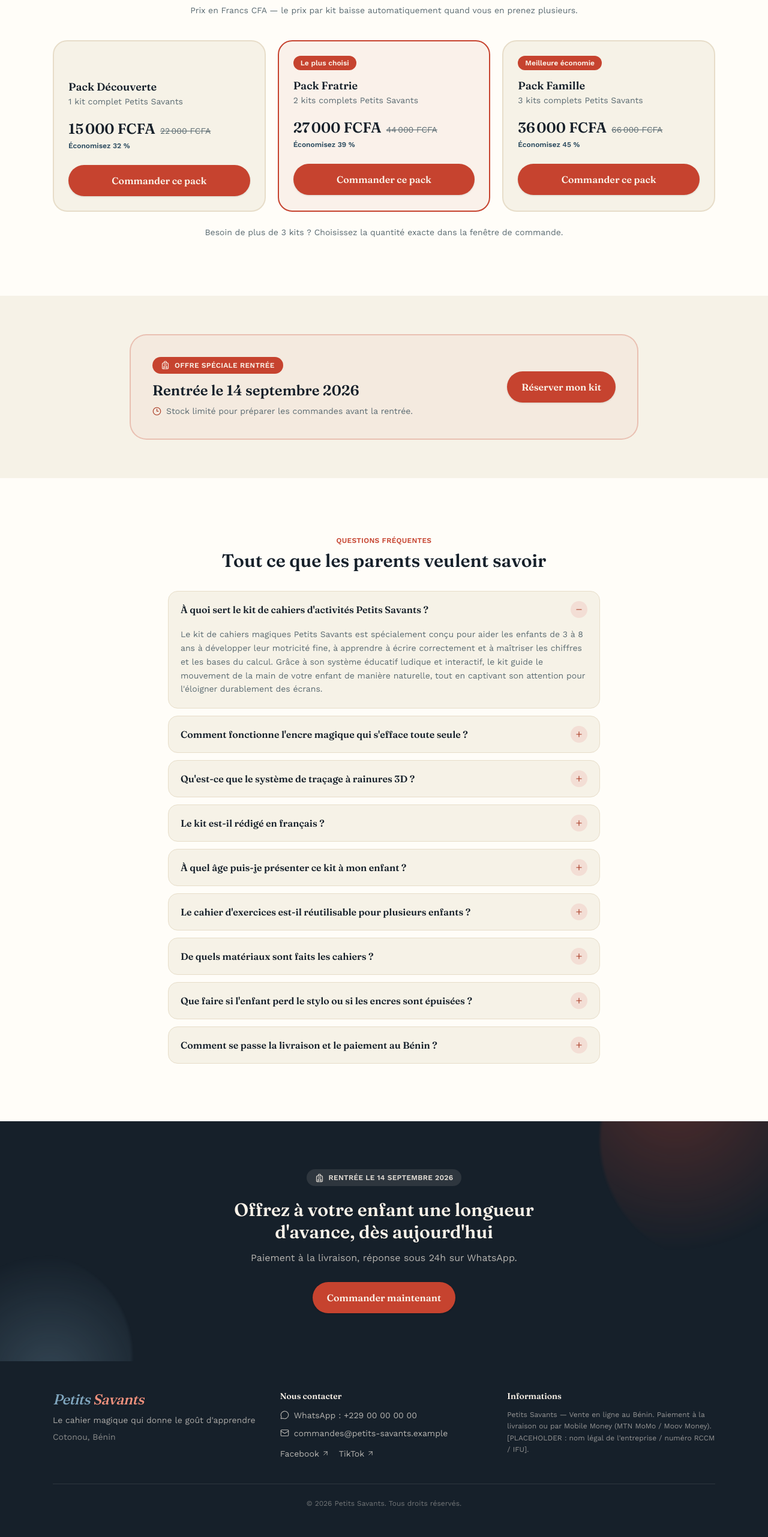
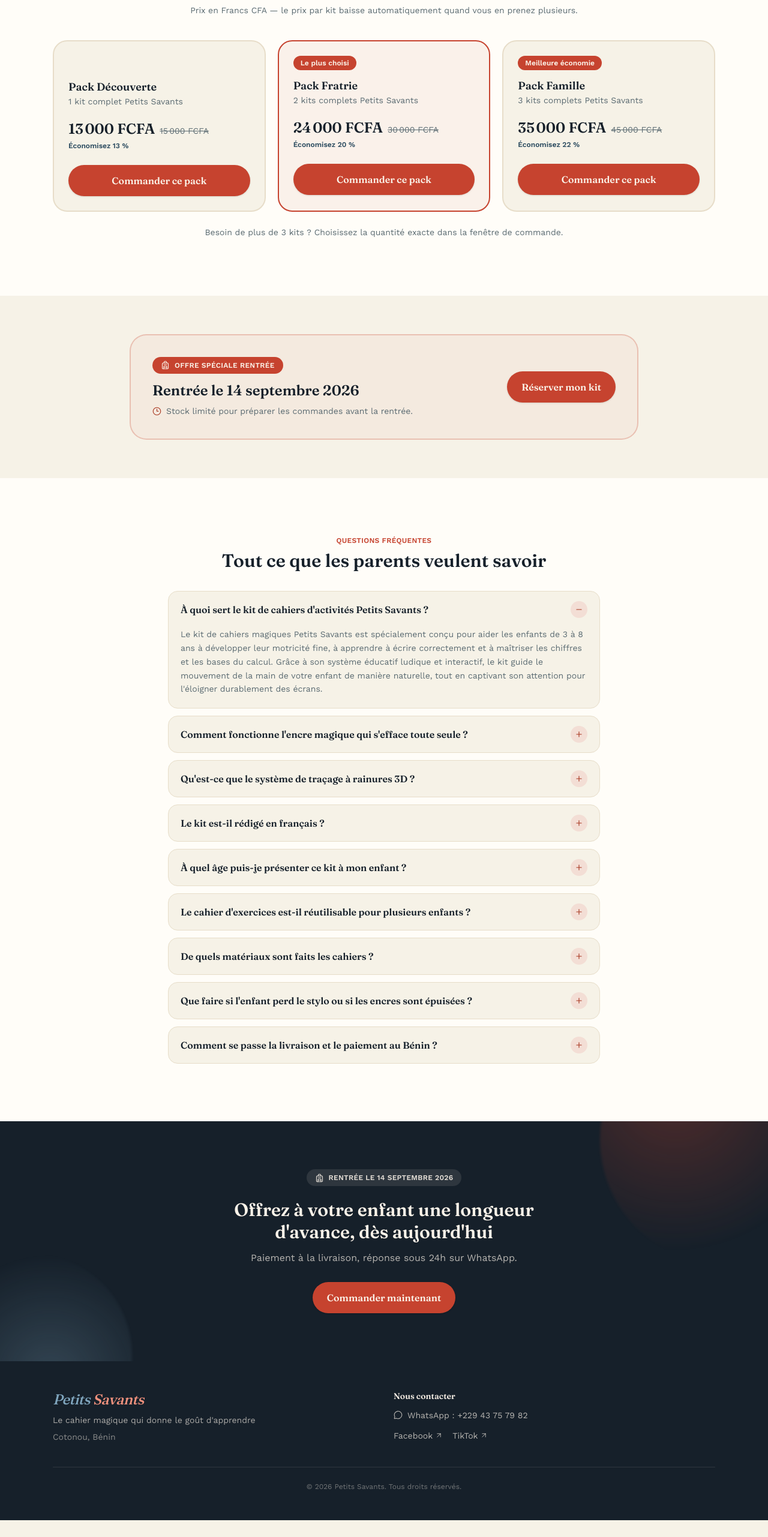
Before and after one commit to antoinettaams/Petits-Savants, a Next.js app: page / in a window 1280 px wide. Shown: the part 7627-10189 px from the top of the page at 60% size. After the commit the page ends 10161 px from the top, so only its background shows below. Built offline with nearby package versions, Linux system fonts and the light colour scheme.

Commit message:
Ajout des modifications

```diff
--- a/components/Footer.tsx
+++ b/components/Footer.tsx
@@ -1,4 +1,4 @@
-import { ArrowUpRight, Mail, MessageCircle } from "lucide-react";
+import { ArrowUpRight, MessageCircle } from "lucide-react";
 import Logo from "./Logo";
 import { brand } from "@/lib/site-config";
 
@@ -8,7 +8,7 @@
   return (
     <footer className="bg-ink text-cream">
       <div className="mx-auto max-w-6xl px-4 py-12 md:px-6">
-        <div className="grid gap-8 md:grid-cols-3">
+        <div className="grid gap-8 md:grid-cols-2">
           <div>
             <Logo variant="dark" />
             <p className="mt-2 text-sm text-cream/65">{brand.tagline}</p>
@@ -29,15 +29,6 @@
                 >
                   <MessageCircle size={15} strokeWidth={1.8} />
                   WhatsApp : {brand.whatsappDisplay}
-                </a>
-              </li>
-              <li>
-                <a
-                  href={`mailto:${brand.orderEmail}`}
-                  className="flex items-center gap-2 hover:text-cream"
-                >
-                  <Mail size={15} strokeWidth={1.8} />
-                  {brand.orderEmail}
                 </a>
               </li>
               <li className="flex items-center gap-4 pt-1">
@@ -62,18 +53,6 @@
               </li>
             </ul>
           </div>
-
-          <div>
-            <p className="mb-3 font-display text-sm font-semibold">
-              Informations
-            </p>
-            {/* [PLACEHOLDER] Mentions légales basiques — à compléter avec
-                les informations réelles de l'entreprise (nom légal, RCCM/IFU
-                si applicable, adresse) avant mise en ligne définitive. */}
-            <p className="text-xs leading-relaxed text-cream/55">
-              {`${brand.name} — Vente en ligne au Bénin. Paiement à la livraison ou par Mobile Money (MTN MoMo / Moov Money). [PLACEHOLDER : nom légal de l'entreprise / numéro RCCM / IFU].`}
-            </p>
-          </div>
         </div>
 
         <p className="mt-10 border-t border-cream/10 pt-6 text-center text-xs text-cream/40">
--- a/lib/site-config.ts
+++ b/lib/site-config.ts
@@ -12,14 +12,16 @@
 export const brand = {
   name: "Petits Savants",
   tagline: "Le cahier magique qui donne le goût d'apprendre",
-  // [PLACEHOLDER] Numéro WhatsApp au format international sans "+" ni espaces
-  // (utilisé pour les liens wa.me). Exemple Bénin : 22990000000
-  whatsappNumber: "22900000000",
-  whatsappDisplay: "+229 00 00 00 00", // [PLACEHOLDER]
-  // [PLACEHOLDER] Adresse email de réception des commandes
+  // Numéro WhatsApp au format international sans "+" ni espaces (utilisé
+  // pour les liens wa.me).
+  whatsappNumber: "22943757982",
+  whatsappDisplay: "+229 43 75 79 82",
+  // [PLACEHOLDER] Adresse email de réception des commandes (utilisée comme
+  // solution de repli dans la modale de commande, plus affichée en pied de
+  // page)
   orderEmail: "commandes@petits-savants.example",
-  facebookUrl: "https://facebook.com/petitssavants", // [PLACEHOLDER]
-  tiktokUrl: "https://tiktok.com/@petitssavants", // [PLACEHOLDER]
+  facebookUrl: "https://www.facebook.com/profile.php?id=61592126514766",
+  tiktokUrl: "https://www.tiktok.com/@petits.savants",
   city: "Cotonou, Bénin", // [PLACEHOLDER]
 };
 
@@ -32,37 +34,31 @@
 // -----------------------------------------------------------------------
 // PRIX — variables à ajuster ici. Un "Kit" = 1 kit complet Petits Savants
 // (4 cahiers à rainures 3D + 1 stylo magique + 1 guide-doigt + 10 recharges).
-// [PLACEHOLDER] Tous les montants sont provisoires (Francs CFA / XOF).
-//
-// Le prix par kit baisse automatiquement par palier de quantité : modifie
-// simplement les paliers ci-dessous, tous les prix affichés sur le site
-// (cartes de packs, modale de commande, message WhatsApp) se recalculent
-// à partir d'ici.
+// Prix réels, livraison comprise : 13 000 F (1 kit), 24 000 F (2 kits),
+// 35 000 F (3 kits) — soit 13 000 F pour le premier kit puis 11 000 F par
+// kit supplémentaire. Modifie les deux valeurs ci-dessous pour changer tous
+// les prix affichés sur le site (cartes de packs, modale de commande,
+// message WhatsApp) : ils se recalculent automatiquement à partir d'ici.
 // -----------------------------------------------------------------------
 export const currency = "FCFA";
 
-export const PRICE_PER_KIT_TIERS = [
-  { minKits: 1, pricePerKit: 15000 },
-  { minKits: 2, pricePerKit: 13500 },
-  { minKits: 3, pricePerKit: 12000 },
-] as const;
+export const FIRST_KIT_PRICE = 13000;
+export const EXTRA_KIT_PRICE = 11000;
 
-// Prix de référence "avant réduction" affiché barré, par kit.
-export const REFERENCE_PRICE_PER_KIT = 22000;
+// Prix de référence "avant réduction" affiché barré, par kit (les autres
+// packs suivent proportionnellement à partir de cette valeur).
+export const REFERENCE_PRICE_PER_KIT = 15000;
 
 export const MAX_KITS_IN_MODAL = 10;
 
-export function pricePerKitFor(kits: number): number {
-  let price: number = PRICE_PER_KIT_TIERS[0].pricePerKit;
-  for (const tier of PRICE_PER_KIT_TIERS) {
-    if (kits >= tier.minKits) price = tier.pricePerKit;
-  }
-  return price;
+export function computeTotal(kits: number): number {
+  const safeKits = Math.max(1, Math.round(kits));
+  return FIRST_KIT_PRICE + (safeKits - 1) * EXTRA_KIT_PRICE;
 }
 
-export function computeTotal(kits: number): number {
+export function pricePerKitFor(kits: number): number {
   const safeKits = Math.max(1, Math.round(kits));
-  return safeKits * pricePerKitFor(safeKits);
+  return Math.round(computeTotal(safeKits) / safeKits);
 }
 
 export function computeCompareAtTotal(kits: number): number {
```
